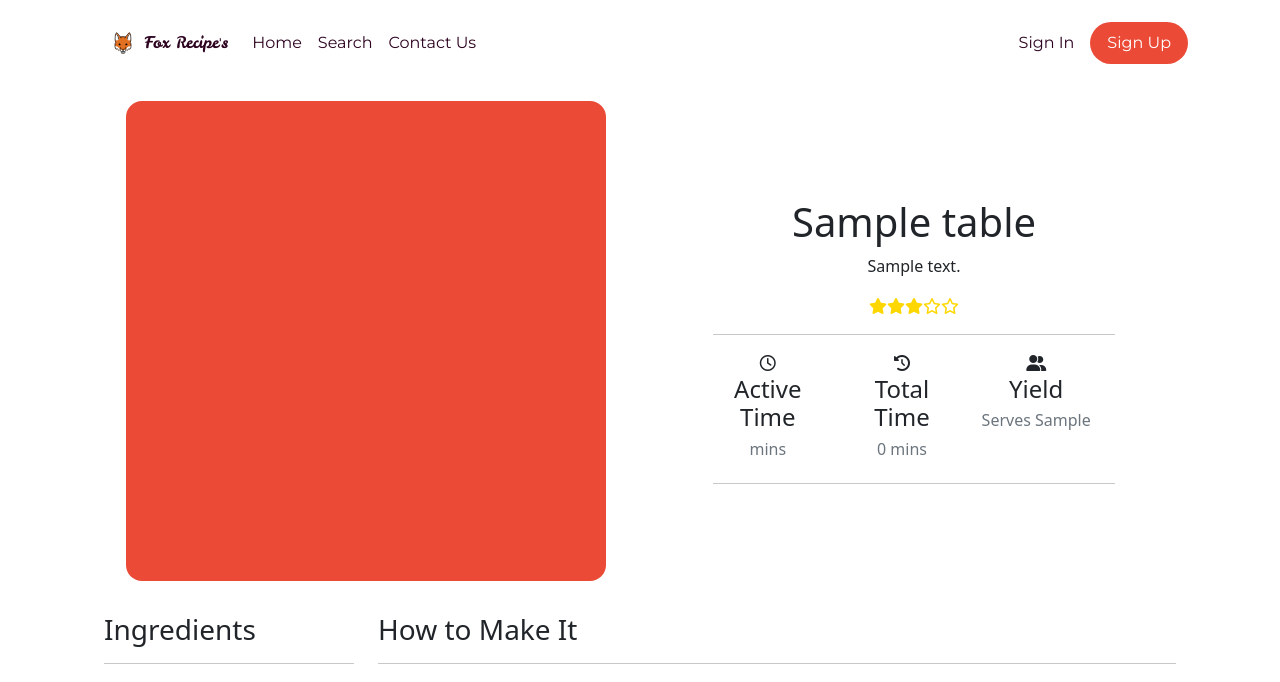
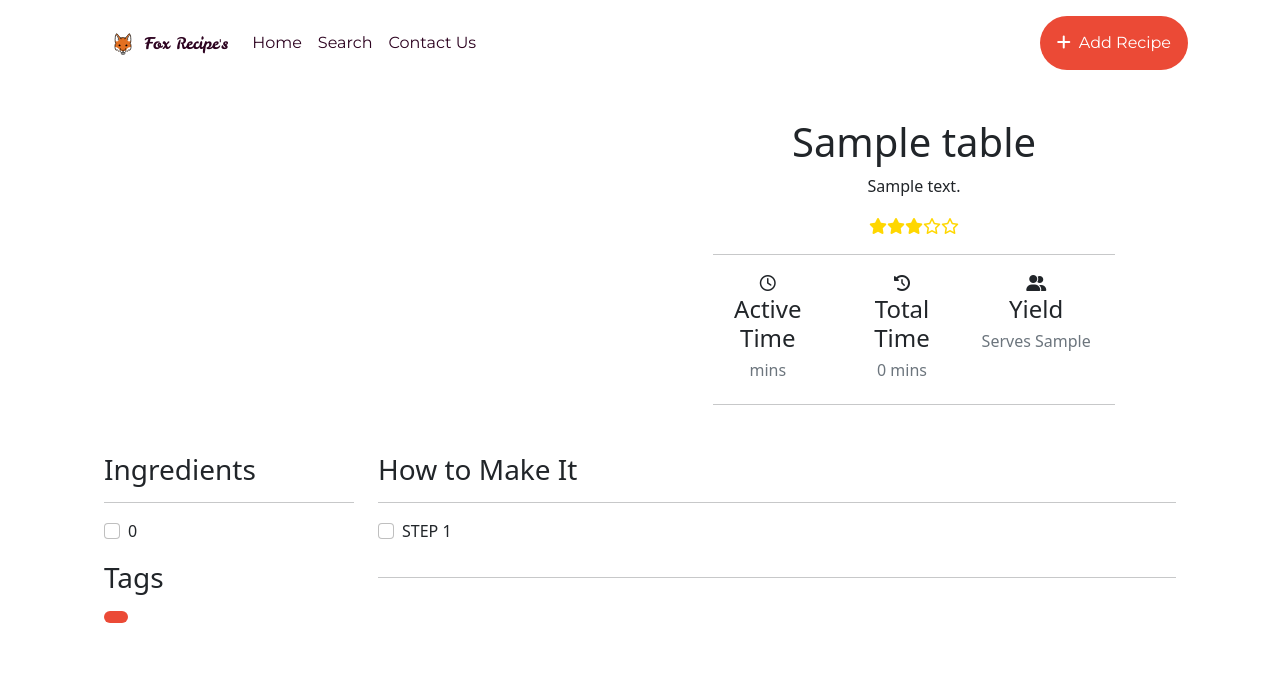
Before and after one commit to ickynavigator/itec327-termproject, a PHP site: page /recipe?id=1 in a window 1280 px wide. Shown: the top 682 px of the page. Run offline with PHP 8.4, Linux system fonts and the light colour scheme; tables that the repository leaves empty or names only in its code hold one stand-in row (values such as "Sample post"); data that the repository does not hold is empty; some libraries are stand-ins or nearby versions.

Commit message:
some changes

```diff
--- a/index.php
+++ b/index.php
@@ -37,7 +37,6 @@ function AccordionConst($arr)
     $pageName = "home";
     include("./utils/headtag.php");
     ?>
-    <link rel="stylesheet" href="./">
 </head>
 
 <body>
@@ -54,7 +53,7 @@ function AccordionConst($arr)
             </span>
             </br>
             </br>
-            <a href="#">Sign up today <i class="fas fa-arrow-right"></i></a>
+            <a href="./addRecipe.php">Add a recipe today <i class="fas fa-arrow-right"></i></a>
         </div>
     </div>
     <br />
@@ -64,6 +63,7 @@ function AccordionConst($arr)
                 <div class="sticky-md-top">
                     <div>
                         <h1>Recipes</h1>
+                        <h4>Classification</h4>
                         <?php
                         AccordionConst($recipeCategory);
                         ?>
--- a/recipe.php
+++ b/recipe.php
@@ -19,6 +19,7 @@ if ($res !== "error") {
         $res["timeToCook"],
         $res["serving"]
     );
+    // $CurrRecipe = $sampleRecipe;
 } else {
     header("HTTP/1.0 404 Not Found");
     echo "<h1>404 Not Found</h1>";
--- a/utils/config.php
+++ b/utils/config.php
@@ -8,11 +8,10 @@ function console_log($data)
 ?>
 
 <?php
-// mysql://bb0a88c22d976c:799f22a5@us-cdbr-east-03.cleardb.com/heroku_fe26e33c7d26c68?reconnect=true
-$db_host = 'us-cdbr-east-03.cleardb.com';
-$db_user = 'bb0a88c22d976c';
-$db_password = '799f22a5';
-$db_db = 'heroku_fe26e33c7d26c68';
+$db_host = 'localhost';
+$db_user = 'mamp';
+$db_password = 'password';
+$db_db = 'ITEC327_TermProject';
 $db_port = 8889;
 
 $conn = new mysqli(
--- a/utils/func.php
+++ b/utils/func.php
@@ -15,7 +15,7 @@ $sampleRecipe = new Recipe(
     ["Dinner", "Casserole", "Party", "Meat"],
     3,
     "Supermarket brands of ricotta contain stabilizers, which can give the cheese a gummy texture when baked. Check the label and choose ricotta made with as few ingredients as possible.",
-    ["./images/sample.jpeg"],
+    ["/images/sample.jpeg", "/images/sample.jpeg", "/images/sample.jpeg"],
     [[1, "pound fresh prepared pizza dough"], [6, "ounces shredded mozzarella cheese"], [3 / 4, "cup of ricotta cheese"], [1, "large egg yolk"], [1 / 2, "teaspoon lemon zest"], [2, "finely grated garlic cloves"], [1 / 2, "teaspoon kosher salt"], [1 / 4, "teaspoon black pepper"], [1, "large egg"], [1, "teaspoon dried Italian seasoning"]],
     [$dummy, $dummy, $dummy, $dummy, $dummy],
     20,
@@ -154,7 +154,7 @@ class Recipe
     }
     public function infoPrint()
     {
-        $img = $this->picture[0];
+        $img = $this->pictures;
         $nm = $this->RecipeName;
         $desc = $this->description;
         $timeArr = [$this->cookTime . " mins", ($this->cookTime + $this->prepTime) . " mins", "Serves " . $this->serving];
@@ -171,9 +171,35 @@ class Recipe
         }, $timeArr, [["far fa-clock", "Active Time"], ["fas fa-history", "Total Time"], ["fas fa-user-friends", "Yield"]]));
 
         echo <<<EOD
-            <div class="col-auto d-flex justify-content-center align-items-center">
-                <div class="test-image"></div>
+            <div class="col-auto justify-content-center align-items-center">
+                <!-- <div class="test-image"></div> -->
                 <!-- <img src="$img" alt="$nm"> -->
+                <div id="carouselExampleIndicators" class="carousel slide" data-bs-ride="carousel">
+                    <div class="carousel-indicators">
+                        <button type="button" data-bs-target="#carouselExampleIndicators" data-bs-slide-to="0" class="active" aria-current="true" aria-label="Slide 1"></button>
+                        <button type="button" data-bs-target="#carouselExampleIndicators" data-bs-slide-to="1" aria-label="Slide 2"></button>
+                        <button type="button" data-bs-target="#carouselExampleIndicators" data-bs-slide-to="2" aria-label="Slide 3"></button>
+                    </div>
+                    <div class="carousel-inner">
+                        <div class="carousel-item active">
+                            <img src="$img[0]" class="d-block w-100" alt="">
+                        </div>
+                        <div class="carousel-item">
+                            <img src="$img[1]" class="d-block w-100" alt="">
+                        </div>
+                        <div class="carousel-item">
+                            <img src="$img[2]" class="d-block w-100" alt="">
+                        </div>
+                    </div>
+                    <button class="carousel-control-prev" type="button" data-bs-target="#carouselExampleIndicators" data-bs-slide="prev">
+                        <span class="carousel-control-prev-icon" aria-hidden="true"></span>
+                        <span class="visually-hidden">Previous</span>
+                    </button>
+                    <button class="carousel-control-next" type="button" data-bs-target="#carouselExampleIndicators" data-bs-slide="next">
+                        <span class="carousel-control-next-icon" aria-hidden="true"></span>
+                        <span class="visually-hidden">Next</span>
+                    </button>
+                </div>
             </div>
             <div class="col-auto pt-3 d-flex justify-content-center align-items-center text-center">
                 <div>
--- a/utils/navbar.php
+++ b/utils/navbar.php
@@ -31,7 +31,7 @@ function navPrint($currPage, $navArr, $dropArr)
 <nav class="navbar navbar-expand-lg navbar-light bg-body">
     <div class="container-fluid">
         <a class="navbar-brand" href="./index.php">
-            <img src="./images/fox.svg" alt="" width="30" height="24" class="d-inline-block align-text-top">
+            <img src="images/fox.svg" alt="" width="30" height="24" class="d-inline-block align-text-top">
             Fox Recipe's
         </a>
 
@@ -58,12 +58,13 @@ function navPrint($currPage, $navArr, $dropArr)
                 ?>
             </ul>
             <ul class="nav navbar-nav ml-auto align-items-center">
-                <li><a href="./login.php">Sign In</a></li>
-                <li><a class="btn rounded-pill py-2" href="./signup.php" role="button">Sign Up</a></li>
+                <li>
+                    <a class="btn rounded-pill" href="./addRecipe.php" role="button">
+                        <i class="fas fa-plus me-2"></i>Add Recipe
+                    </a>
+                </li>
             </ul>
         </div>
-
-
     </div>
 </nav>
 <div class="main-div container-fluid py-3">
```
Also changed, not shown: addRecipe.php (added, +22 -0 lines), login.php (deleted, +0 -60 lines), signup.php (deleted, +0 -66 lines), db/init.sql (renamed from utils/init.sql), db/insert.sql (renamed from utils/insert.sql), db/parse.js (renamed from parse.js), db/sample_data.json (renamed from utils/sample_data.json), db/schema.sql (renamed from utils/schema.sql), db/testjs.html (renamed from testjs.html).
